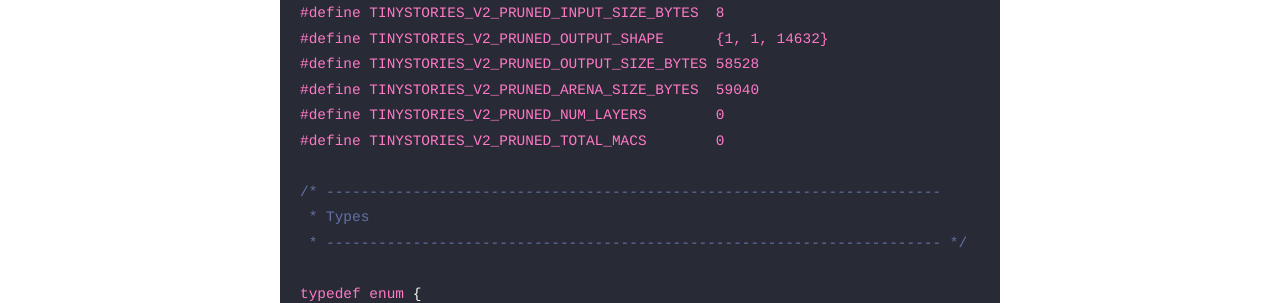
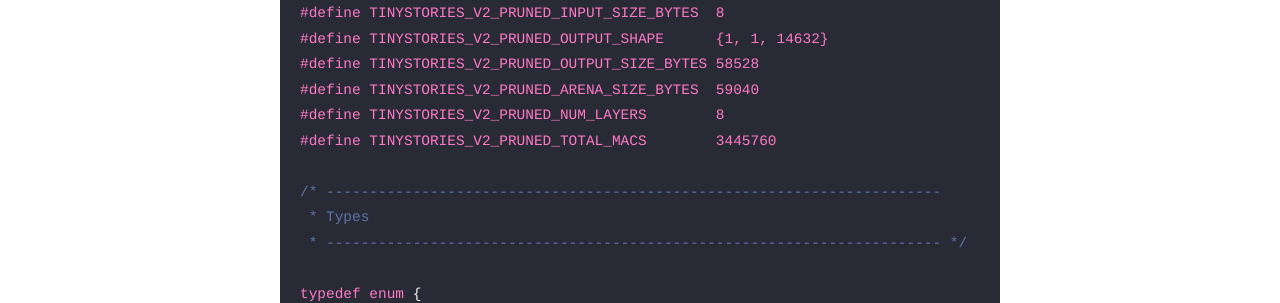
Before and after one commit to channgo2203/channgo2203.github.io, a Jekyll site: the page built from _posts/2026-10-25-te-comp.md, in a window 1280 px wide and 900 px high, scrolled down 2120 px. Shown: the part 280-583 px from the top of the window. Built offline with Jekyll 4.4.1, drawn with Linux system fonts in a browser that asks for light colours; some of the changed text lies outside the part shown.

Commit message:
fix te-post

```diff
--- a/_posts/2026-10-25-te-comp.md
+++ b/_posts/2026-10-25-te-comp.md
@@ -96,8 +96,8 @@ extern "C" {
 #define TINYSTORIES_V2_PRUNED_OUTPUT_SHAPE      {1, 1, 14632}
 #define TINYSTORIES_V2_PRUNED_OUTPUT_SIZE_BYTES 58528
 #define TINYSTORIES_V2_PRUNED_ARENA_SIZE_BYTES  59040
-#define TINYSTORIES_V2_PRUNED_NUM_LAYERS        0
-#define TINYSTORIES_V2_PRUNED_TOTAL_MACS        0
+#define TINYSTORIES_V2_PRUNED_NUM_LAYERS        8
+#define TINYSTORIES_V2_PRUNED_TOTAL_MACS        3445760
 
 /* -----------------------------------------------------------------------
  * Types
```
